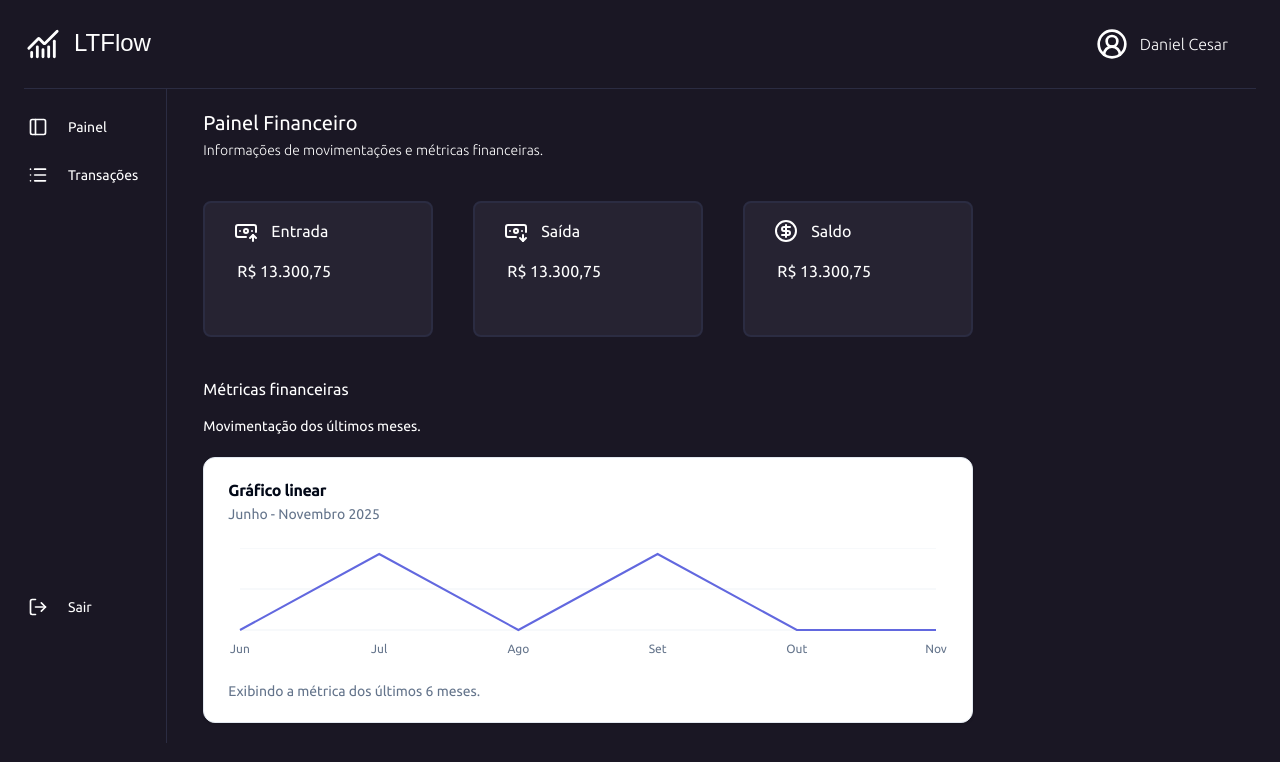
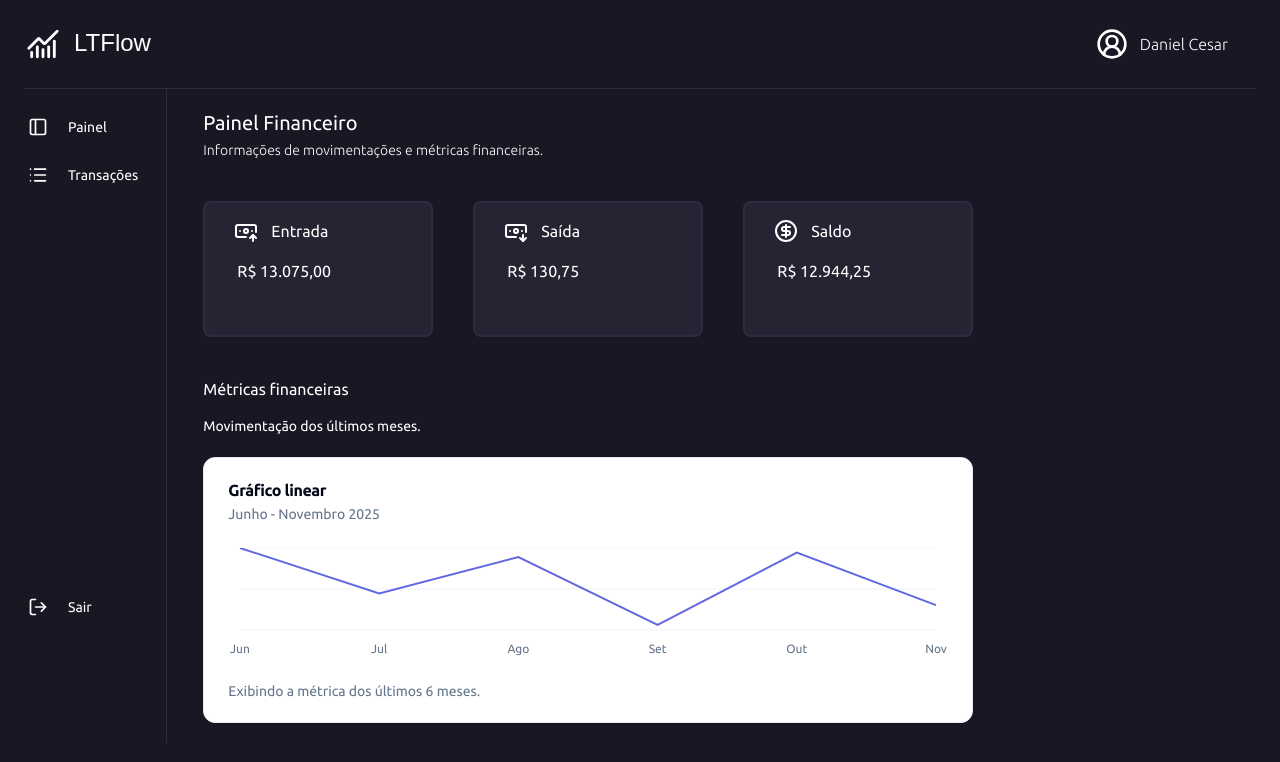
Before and after one commit to DannCesar/lt_flow, a Next.js app: page /pages/Dashboard in a window 1280 px wide. Shown: the top 762 px of the page. Built offline with nearby package versions, Linux system fonts and the light colour scheme; a web font is replaced by a local one.

Commit message:
Fix: cards's value

```diff
--- a/app/components/DashboardContent/index.tsx
+++ b/app/components/DashboardContent/index.tsx
@@ -13,12 +13,16 @@ export default function DashboardContent() {
       color: "#6268DF",
     },
   };
+  const cash_inflow = "13.075,00";
+  const money_outflow = "130,75";
+  const balance = "12.944,25";
+
   const chartData = [
-    { month: "Junho", product_value: 1800000 },
-    { month: "Julho", product_value: 1112222222222223333333 },
-    { month: "Agosto", product_value: 777 },
-    { month: "Setembro", product_value: 1112222222222223333333 },
-    { month: "Outubro", product_value: 6565 },
+    { month: "Junho", product_value: 18000 },
+    { month: "Julho", product_value: 8020 },
+    { month: "Agosto", product_value: 16000 },
+    { month: "Setembro", product_value: 1122 },
+    { month: "Outubro", product_value: 17000 },
     { month: "Novembro", product_value: 5454 },
   ];
   return (
@@ -32,19 +36,19 @@ export default function DashboardContent() {
           <Card
             title="Entrada"
             icon={BanknoteArrowUpIcon}
-            value={`R$ 13.300,75`}
+            value={`R$  ${cash_inflow}`}
             width={50}
           />
           <Card
             title="Saída"
             icon={BanknoteArrowDownIcon}
-            value={`R$ 13.300,75`}
+            value={`R$ ${money_outflow}`}
             width={50}
           />
           <Card
             title="Saldo"
             icon={CircleDollarSignIcon}
-            value={`R$ 13.300,75`}
+            value={`R$ ${balance}`}
             width={50}
           />
         </div>
```
